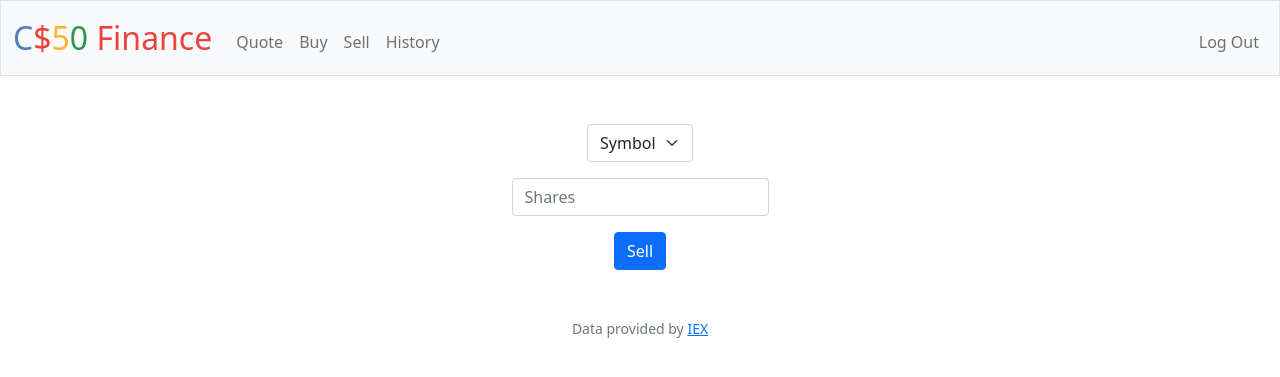
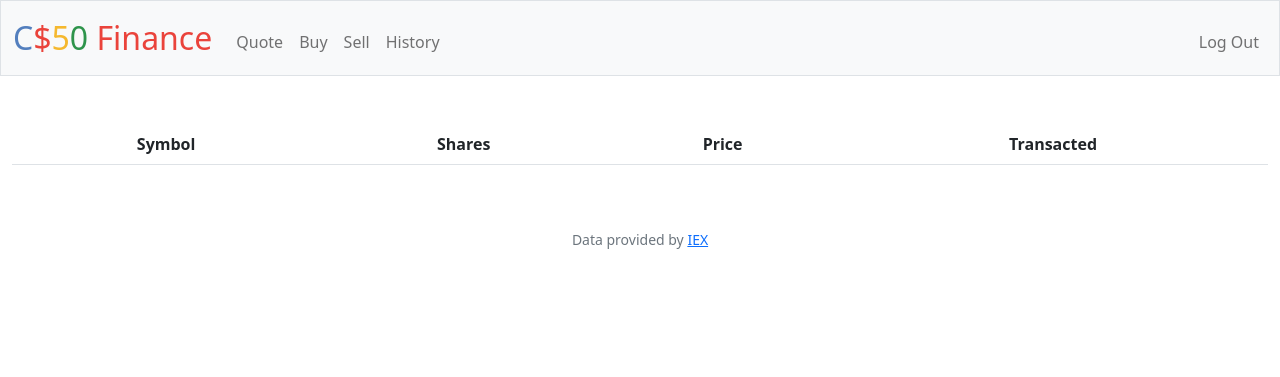
Before and after one commit to toluboltz/cs50, a Flask app: page /history in a window 1280 px wide. Shown: the top 377 px of the page. Run offline with Flask 2, Linux system fonts and the light colour scheme; a user stored in the database is signed in; lists and menus that the app fills with data are empty; some libraries are stand-ins or nearby versions.

Commit message:
Thu, Jun 16, 2022, 7:10 AM +00:00

```diff
--- a/finance/templates/history.html
+++ b/finance/templates/history.html
@@ -1,22 +1,21 @@
 {% extends "layout.html" %}
 
 {% block title %}
-    Sell
+    History
 {% endblock %}
 
 {% block main %}
-    <form action="/sell" method="post">
-        <div class="mb-3">
-            <select class="form-select mx-auto w-auto" name="symbol">
-                <option disabled selected>Symbol</option>
-                {% for stock in stocks %}
-                    <option value="{{ stock["symbol"] }}">{{ stock["symbol"] }}</option>
-                {% endfor %}
-            </select>
-        </div>
-        <div class="mb-3">
-            <input autocomplete="off" class="form-control mx-auto w-auto" id="shares" name="shares" placeholder="Shares" type="number" min="1">
-        </div>
-        <button class="btn btn-primary" type="submit">Sell</button>
-    </form>
+    <table class="table">
+        <thead>
+            <tr>
+                <th class="table-start">Symbol</th>
+                <th class="table-end">Shares</th>
+                <th class="table-end">Price</th>
+                <th class="table-end">Transacted</th>
+            </tr>
+        </thead>
+        <tbody>
+
+        </tbody>
+    </table>
 {% endblock %}
```
